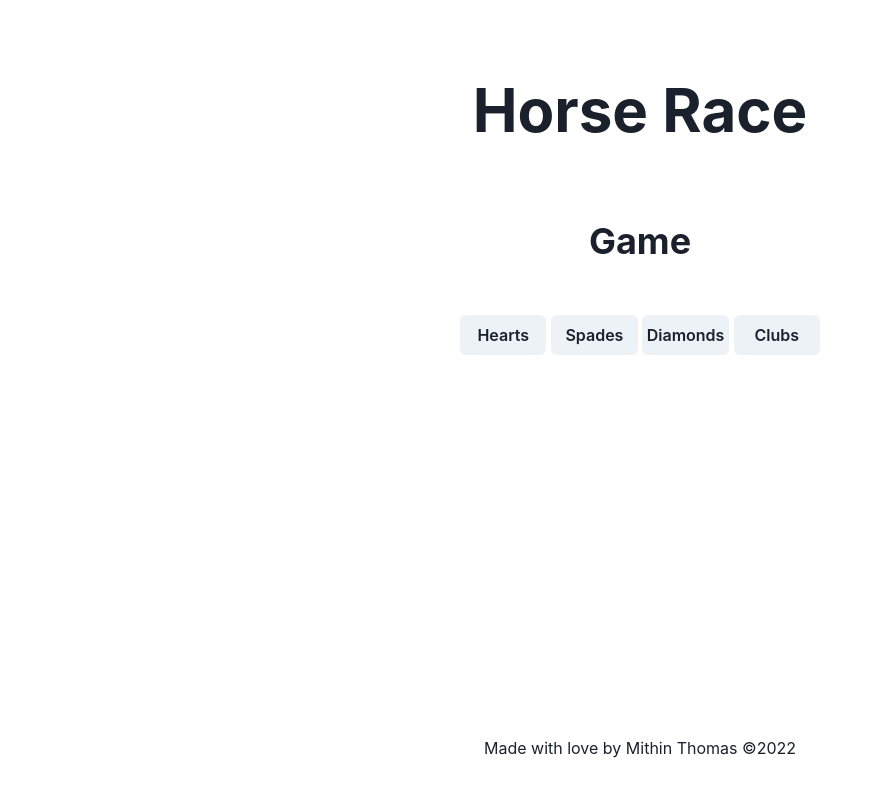
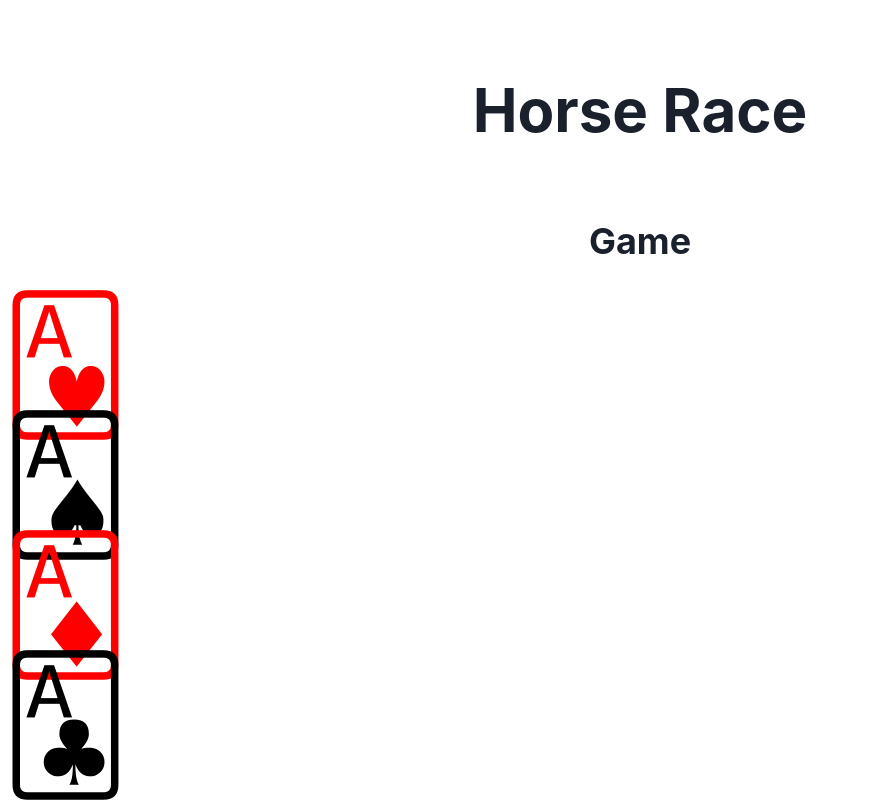
Before and after one commit to mithintv/horse-race, a Next.js app: page / in a window 1280 px wide. Both pictures are taken after a click on the button "Next". Shown: the top 800 px of the page, without its empty margins (0-871 px from the left). Built offline with nearby package versions, Linux system fonts and the light colour scheme.

Commit message:
Add cards and basic game (#10)
* add all cards

* random card function

* working on reducer

* simplify reducer

* add diamonds deck

* full random deck

* moving horses

* fix same suit bug

```diff
--- /dev/null
+++ b/src/components/Card.tsx
@@ -0,0 +1,24 @@
+import { useState, useEffect } from "react";
+
+import { clubs } from "../models/deck";
+
+export const Card = (props: { display: string; suit: string }) => {
+  const [color, setColor] = useState("red");
+  useEffect(() => {
+    if (props.suit === "spades" || props.suit === "clubs") {
+      setColor("black");
+    } else setColor("red");
+  }, [props.suit]);
+
+  return (
+    <div
+      css={{
+        height: "100%",
+        color: color,
+        fontSize: "8rem",
+      }}
+    >
+      {props.display}
+    </div>
+  );
+};
--- a/src/components/Game.tsx
+++ b/src/components/Game.tsx
@@ -1,8 +1,34 @@
-import { useContext, useRef } from "react";
+import { useState, useReducer, useContext, useRef, useEffect } from "react";
 import AppContext from "../context/app-context";
-import { Button, Flex, Heading } from "@chakra-ui/react";
-import { SuitTypes } from "../models/types";
-import { icons } from "../models/default";
+import { Card } from "./Card";
+import {
+  hearts,
+  spades,
+  diamonds,
+  clubs,
+  joker,
+  fullDeck,
+  shuffleDeck,
+  shuffledDeck,
+} from "../models/deck";
+
+import { Button, Flex, GridItem, Heading } from "@chakra-ui/react";
+
+export const deckReducer = (
+  state: typeof shuffledDeck,
+  action: { type: string }
+) => {
+  if (action.type === "shuffle") {
+    const newDeck = shuffleDeck(fullDeck);
+    return newDeck;
+  }
+  if (action.type === "draw") {
+    const newDeck = [...state];
+    newDeck.pop();
+    return newDeck;
+  }
+  return state;
+};
 
 export default function Game() {
   const ctx = useContext(AppContext);
@@ -20,11 +46,105 @@ export default function Game() {
     ctx.setWinner(target.name);
   };
 
+  const [deck, dispatchDeck] = useReducer(deckReducer, shuffledDeck);
+  const [playCard, setPlayCard] = useState(
+    <Card suit={joker.suit} display={joker.display} />
+  );
+  const [spadesHorse, setSpadesHorse] = useState("0");
+  const [heartsHorse, setHeartsHorse] = useState("0");
+  const [diamondsHorse, setDiamondsHorse] = useState("0");
+  const [clubsHorse, setClubsHorse] = useState("0");
+
+  useEffect(() => {
+    if (deck!.length === 0) {
+      dispatchDeck({
+        type: "shuffle",
+      });
+    }
+  }, [deck!.length]);
+
+  useEffect(() => {
+    console.log(playCard.props.suit);
+    if (playCard.props.suit === "clubs") {
+      setClubsHorse((prevState) => {
+        return (parseInt(prevState) + 100).toString() + "px";
+      });
+    }
+    if (playCard.props.suit === "diamonds") {
+      setDiamondsHorse((prevState) => {
+        return (parseInt(prevState) + 100).toString() + "px";
+      });
+    }
+    if (playCard.props.suit === "hearts") {
+      setHeartsHorse((prevState) => {
+        return (parseInt(prevState) + 100).toString() + "px";
+      });
+    }
+    if (playCard.props.suit === "spades") {
+      setSpadesHorse((prevState) => {
+        return (parseInt(prevState) + 100).toString() + "px";
+      });
+    }
+  }, [playCard]);
+
+  const randomCard = () => {
+    console.log(deck);
+    setPlayCard(
+      <Card
+        display={deck[deck.length - 1].display}
+        suit={deck[deck.length - 1].suit}
+      />
+    );
+    dispatchDeck({
+      type: "draw",
+    });
+  };
+
   return (
     <Flex align={"center"} flexDir={"column"} justify={"center"}>
       <Heading as={"h2"} size="xl" mb={10} textAlign={"center"}>
         Game
       </Heading>
+      <Flex
+        wrap="wrap"
+        width="100%"
+        flexDir="column"
+        lineHeight="120px"
+        justifyContent="flex-start"
+      >
+        <GridItem
+          css={{
+            marginLeft: heartsHorse,
+          }}
+        >
+          <Card display={hearts[12].display} suit={hearts[12].suit} />
+        </GridItem>
+        <GridItem
+          css={{
+            marginLeft: spadesHorse,
+          }}
+        >
+          <Card display={spades[12].display} suit={spades[12].suit} />
+        </GridItem>
+        <GridItem
+          css={{
+            marginLeft: diamondsHorse,
+          }}
+        >
+          <Card display={diamonds[12].display} suit={diamonds[12].suit} />
+        </GridItem>
+        <GridItem
+          css={{
+            marginLeft: clubsHorse,
+          }}
+        >
+          <Card display={clubs[12].display} suit={clubs[12].suit} />
+        </GridItem>
+      </Flex>
+      <Flex wrap="wrap" flexDir="row">
+        {playCard}
+      </Flex>
+      <Button onClick={randomCard}>Click</Button>
       <Flex justifyContent={"space-between"}>
         <Button
           onClick={clickHandler.bind(heartsRef)}
--- a/src/layout/Footer.tsx
+++ b/src/layout/Footer.tsx
@@ -3,7 +3,7 @@ import { Wrap } from "@chakra-ui/react";
 export default function Footer() {
   return (
     <Wrap m={10} justify={"center"}>
-      <p>Made with love by Mithin Thomas &copy;2022</p>
+      <p>Made with love by Mithin Thomas &copy;{new Date().getFullYear()}</p>
     </Wrap>
   );
 }
--- /dev/null
+++ b/src/models/deck.tsx
@@ -0,0 +1,87 @@
+export const hearts = [
+  { name: "Two", display: "🂲", suit: "hearts" },
+  { name: "Three", display: "🂳", suit: "hearts" },
+  { name: "Four", display: "🂴", suit: "hearts" },
+  { name: "Five", display: "🂵", suit: "hearts" },
+  { name: "Six", display: "🂶", suit: "hearts" },
+  { name: "Seven", display: "🂷", suit: "hearts" },
+  { name: "Eight", display: "🂸", suit: "hearts" },
+  { name: "Nine", display: "🂹", suit: "hearts" },
+  { name: "Ten", display: "🂺", suit: "hearts" },
+  { name: "Jack", display: "🂻", suit: "hearts" },
+  { name: "Queen", display: "🂽", suit: "hearts" },
+  { name: "King", display: "🂾", suit: "hearts" },
+  { name: "Ace", display: "🂱", suit: "hearts" },
+];
+export const spades = [
+  { name: "Two", display: "🂢", suit: "spades" },
+  { name: "Three", display: "🂣", suit: "spades" },
+  { name: "Four", display: "🂤", suit: "spades" },
+  { name: "Five", display: "🂥", suit: "spades" },
+  { name: "Six", display: "🂦", suit: "spades" },
+  { name: "Seven", display: "🂧", suit: "spades" },
+  { name: "Eight", display: "🂨", suit: "spades" },
+  { name: "Nine", display: "🂩", suit: "spades" },
+  { name: "Ten", display: "🂪", suit: "spades" },
+  { name: "Jack", display: "🂫", suit: "spades" },
+  { name: "Queen", display: "🂭", suit: "spades" },
+  { name: "King", display: "🂮", suit: "spades" },
+  { name: "Ace", display: "🂡", suit: "spades" },
+];
+export const diamonds = [
+  { name: "Two", display: "🃂", suit: "diamonds" },
+  { name: "Three", display: "🃃", suit: "diamonds" },
+  { name: "Four", display: "🃄", suit: "diamonds" },
+  { name: "Five", display: "🃅", suit: "diamonds" },
+  { name: "Six", display: "🃆", suit: "diamonds" },
+  { name: "Seven", display: "🃇", suit: "diamonds" },
+  { name: "Eight", display: "🃈", suit: "diamonds" },
+  { name: "Nine", display: "🃉", suit: "diamonds" },
+  { name: "Ten", display: "🃊", suit: "diamonds" },
+  { name: "Jack", display: "🃋", suit: "diamonds" },
+  { name: "Queen", display: "🃍", suit: "diamonds" },
+  { name: "King", display: "🃎", suit: "diamonds" },
+  { name: "Ace", display: "🃁", suit: "diamonds" },
+];
+export const clubs = [
+  { name: "Two", display: "🃒", suit: "clubs" },
+  { name: "Three", display: "🃓", suit: "clubs" },
+  { name: "Four", display: "🃔", suit: "clubs" },
+  { name: "Five", display: "🃕", suit: "clubs" },
+  { name: "Six", display: "🃖", suit: "clubs" },
+  { name: "Seven", display: "🃗", suit: "clubs" },
+  { name: "Eight", display: "🃘", suit: "clubs" },
+  { name: "Nine", display: "🃙", suit: "clubs" },
+  { name: "Ten", display: "🃚", suit: "clubs" },
+  { name: "Jack", display: "🃛", suit: "clubs" },
+  { name: "Queen", display: "🃝", suit: "clubs" },
+  { name: "King", display: "🃞", suit: "clubs" },
+  { name: "Ace", display: "🃑", suit: "clubs" },
+];
+
+export const joker = { name: "Joker", display: "🃟", suit: "joker" };
+
+export const fullDeck = [...clubs, ...diamonds, ...spades, ...hearts];
+
+export const shuffleDeck = (fullDeck: suitDeck) => {
+  let deck = [];
+  while (fullDeck.length > 4) {
+    let index = Math.floor(Math.random() * fullDeck.length);
+    while (fullDeck[index].name === "Ace") {
+      index = Math.floor(Math.random() * fullDeck.length);
+    }
+    deck.push(fullDeck[index]);
+    fullDeck = fullDeck.filter(
+      (card) => card.display !== fullDeck[index].display
+    );
+  }
+  return deck;
+};
+
+export const shuffledDeck = shuffleDeck(fullDeck);
+
+type suitDeck = {
+  name: string;
+  display: string;
+  suit: string;
+}[];
--- a/tsconfig.json
+++ b/tsconfig.json
@@ -13,7 +13,8 @@
     "resolveJsonModule": true,
     "isolatedModules": true,
     "jsx": "preserve",
-    "incremental": true
+    "incremental": true,
+    "jsxImportSource": "@emotion/react"
   },
   "include": ["next-env.d.ts", "**/*.ts", "**/*.tsx"],
   "exclude": ["node_modules"]
```
